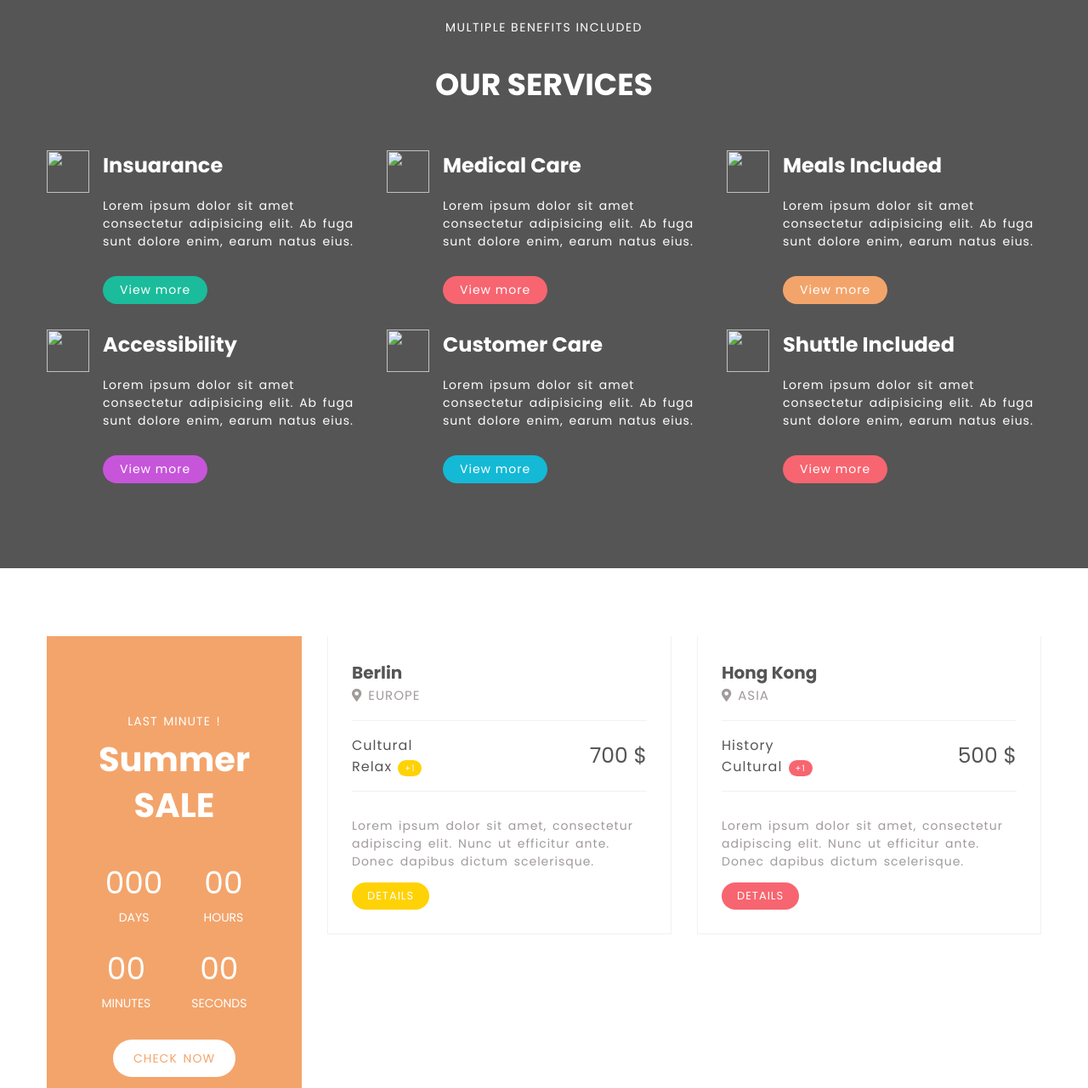
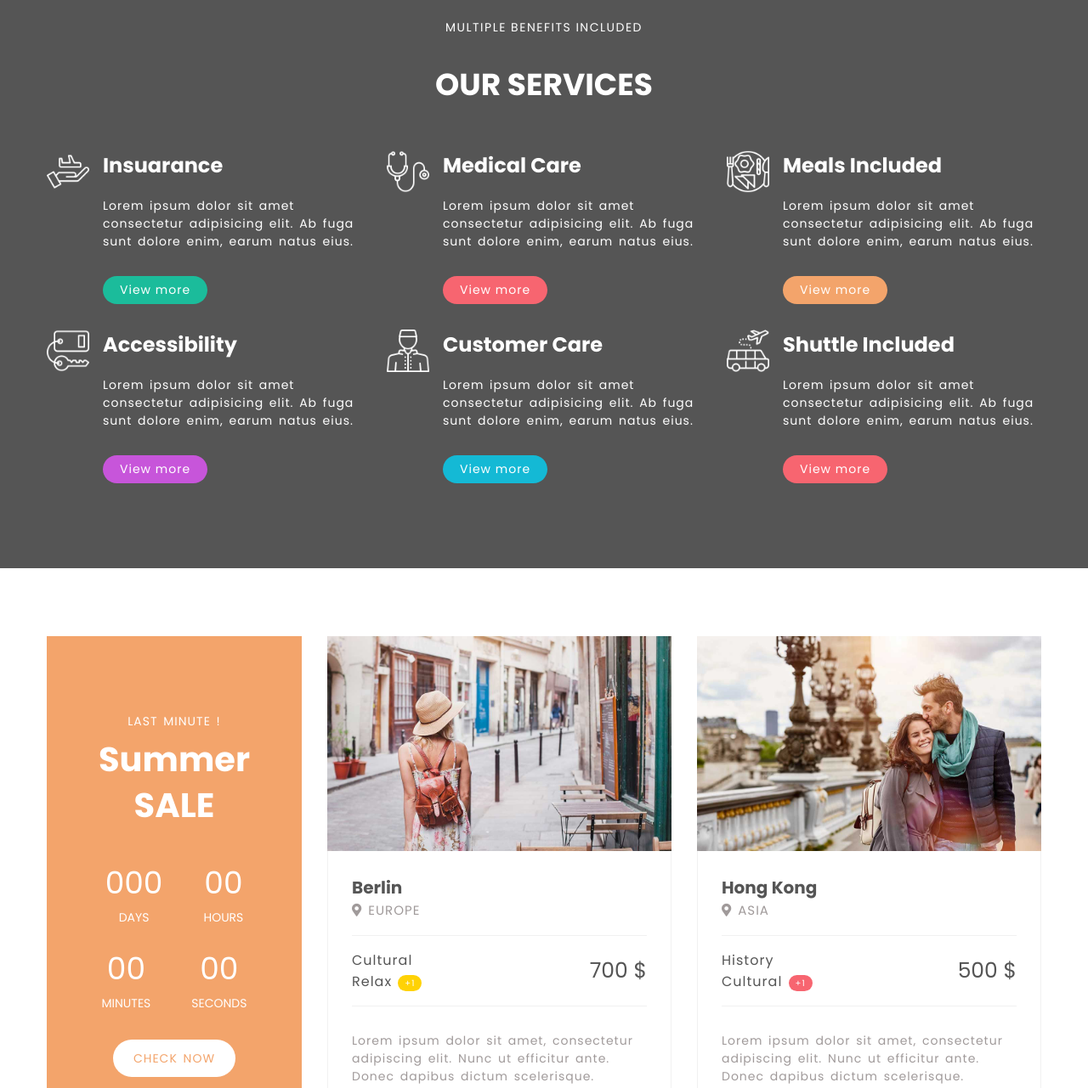
Before and after one commit to ThanhLamUit/Travel-Site, a plain HTML site: page index.html in a window 1280 px wide. Shown: the part 1683-2964 px from the top of the page at 85% size. Drawn offline with Linux system fonts and the light colour scheme; the site is published under a folder, as on GitHub Pages, so addresses that start at the root find nothing.

Commit message:
fix wrong url of images

```diff
--- a/index.html
+++ b/index.html
@@ -418,7 +418,7 @@
                 <div class="row">
                     <div class="grid-1-3">
                         <div class="services__body-item-warper">
-                            <img src="/assets/img/icon1.png" alt="" class="services__body-item-logo">
+                            <img src="./assets/img/icon1.png" alt="" class="services__body-item-logo">
                             <div class="services__body-item-content">
                                 <h3 class="services__body-item-content-heading">Insuarance</h3>
                                 <p class="services__body-item-content-text spacing-text">Lorem ipsum dolor sit amet consectetur adipisicing elit. Ab fuga sunt dolore enim, earum natus eius.</p>
@@ -433,7 +433,7 @@
 
                     <div class="grid-1-3">
                         <div class="services__body-item-warper">
-                            <img src="/assets/img/icon2.png" alt="" class="services__body-item-logo">
+                            <img src="./assets/img/icon2.png" alt="" class="services__body-item-logo">
                             <div class="services__body-item-content">
                                 <h3 class="services__body-item-content-heading">Medical Care</h3>
                                 <p class="services__body-item-content-text spacing-text">Lorem ipsum dolor sit amet consectetur adipisicing elit. Ab fuga sunt dolore enim, earum natus eius.</p>
@@ -448,7 +448,7 @@
 
                     <div class="grid-1-3">
                         <div class="services__body-item-warper">
-                            <img src="/assets/img/icon3.png" alt="" class="services__body-item-logo">
+                            <img src="./assets/img/icon3.png" alt="" class="services__body-item-logo">
                             <div class="services__body-item-content">
                                 <h3 class="services__body-item-content-heading">Meals Included</h3>
                                 <p class="services__body-item-content-text spacing-text">Lorem ipsum dolor sit amet consectetur adipisicing elit. Ab fuga sunt dolore enim, earum natus eius.</p>
@@ -465,7 +465,7 @@
 
                     <div class="grid-1-3">
                         <div class="services__body-item-warper">
-                            <img src="/assets/img/icon4.png" alt="" class="services__body-item-logo">
+                            <img src="./assets/img/icon4.png" alt="" class="services__body-item-logo">
                             <div class="services__body-item-content">
                                 <h3 class="services__body-item-content-heading">Accessibility</h3>
                                 <p class="services__body-item-content-text spacing-text">Lorem ipsum dolor sit amet consectetur adipisicing elit. Ab fuga sunt dolore enim, earum natus eius.</p>
@@ -480,7 +480,7 @@
 
                     <div class="grid-1-3">
                         <div class="services__body-item-warper">
-                            <img src="/assets/img/icon5.png" alt="" class="services__body-item-logo">
+                            <img src="./assets/img/icon5.png" alt="" class="services__body-item-logo">
                             <div class="services__body-item-content">
                                 <h3 class="services__body-item-content-heading">Customer Care</h3>
                                 <p class="services__body-item-content-text spacing-text">Lorem ipsum dolor sit amet consectetur adipisicing elit. Ab fuga sunt dolore enim, earum natus eius.</p>
@@ -495,7 +495,7 @@
 
                     <div class="grid-1-3">
                         <div class="services__body-item-warper">
-                            <img src="/assets/img/icon6.png" alt="" class="services__body-item-logo">
+                            <img src="./assets/img/icon6.png" alt="" class="services__body-item-logo">
                             <div class="services__body-item-content">
                                 <h3 class="services__body-item-content-heading">Shuttle Included</h3>
                                 <p class="services__body-item-content-text spacing-text">Lorem ipsum dolor sit amet consectetur adipisicing elit. Ab fuga sunt dolore enim, earum natus eius.</p>
@@ -557,7 +557,7 @@
                 </div>
                 <div class="info-sale__item-wraper">
                     <div class="grid-1-2 info-sale__item">
-                            <img src="/assets/img/berlinPrice.jpg" alt="" class="info-sale__item-img">
+                            <img src="./assets/img/berlinPrice.jpg" alt="" class="info-sale__item-img">
 
                             <div class="info-sale__item-content">
                                 <div class="info-sale__item-content-heading">
@@ -588,7 +588,7 @@
                         </div>
                     </div>
                     <div class="grid-1-2 info-sale__item">
-                        <img src="/assets/img/HongKongPrice.jpg" alt="" class="info-sale__item-img">
+                        <img src="./assets/img/HongKongPrice.jpg" alt="" class="info-sale__item-img">
 
                         <div class="info-sale__item-content">
                             <div class="info-sale__item-content-heading">
@@ -629,7 +629,7 @@
                 </div>
                 <div class="row info-news__body">
                     <div class="grid-1-2 info-news__body-item">
-                        <img src="/assets/img/news1.jpg" alt="" class="info-news__body-item-img">
+                        <img src="./assets/img/news1.jpg" alt="" class="info-news__body-item-img">
                         <div class="info-news__body-item-content">
                             <span class="info-news__body-item-content-sub-title">Our news</span>
                             <h5 class="info-news__body-item-content-title">Travel Events</h5>
@@ -642,7 +642,7 @@
                         </div>
                     </div>
                     <div class="grid-1-2 info-news__body-item">
-                        <img src="/assets/img/news2.jpg" alt="" class="info-news__body-item-img">
+                        <img src="./assets/img/news2.jpg" alt="" class="info-news__body-item-img">
                         <div class="info-news__body-item-content bgr-green border-none">
                             <span class="info-news__body-item-content-sub-title white-text">TRAVEL TIPS</span>
                             <h5 class="info-news__body-item-content-title white-text">New Routes</h5>
@@ -665,7 +665,7 @@
                                 </button>
                             </a>
                         </div>
-                        <img src="/assets/img/news3.jpg" alt="" class="info-news__body-item-img">
+                        <img src="./assets/img/news3.jpg" alt="" class="info-news__body-item-img">
                     </div>
                     <div class="grid-1-2 info-news__body-item">
                         <div class="info-news__body-item-content">
@@ -678,7 +678,7 @@
                                 </button>
                             </a>
                         </div>
-                        <img src="/assets/img/news4.jpg" alt="" class="info-news__body-item-img">
+                        <img src="./assets/img/news4.jpg" alt="" class="info-news__body-item-img">
                     </div>
                 </div>
             </div>
@@ -690,7 +690,7 @@
             <div class="footer-wraper">
                 <div class="row footer-wraper__body">
                     <div class="grid-1-2 footer-wraper__body-about">
-                        <img src="/assets/img/logo.png" alt="" class="footer-wraper__body-about-img">
+                        <img src="./assets/img/logo.png" alt="" class="footer-wraper__body-about-img">
                         <p class="footer-wraper__body-about-text spacing-text">Lorem ipsum dolor sit amet, consectetur adipiscing elit. Curabitur ut diam et nibh condimentum venenatis eu ac magnasin. Quisque interdum est mauris, eget ullamcorper.</p>
                         <span class="footer-wraper__body-about-contact">
                             <a href="" class="footer-wraper__body-about-contact-link">
```
